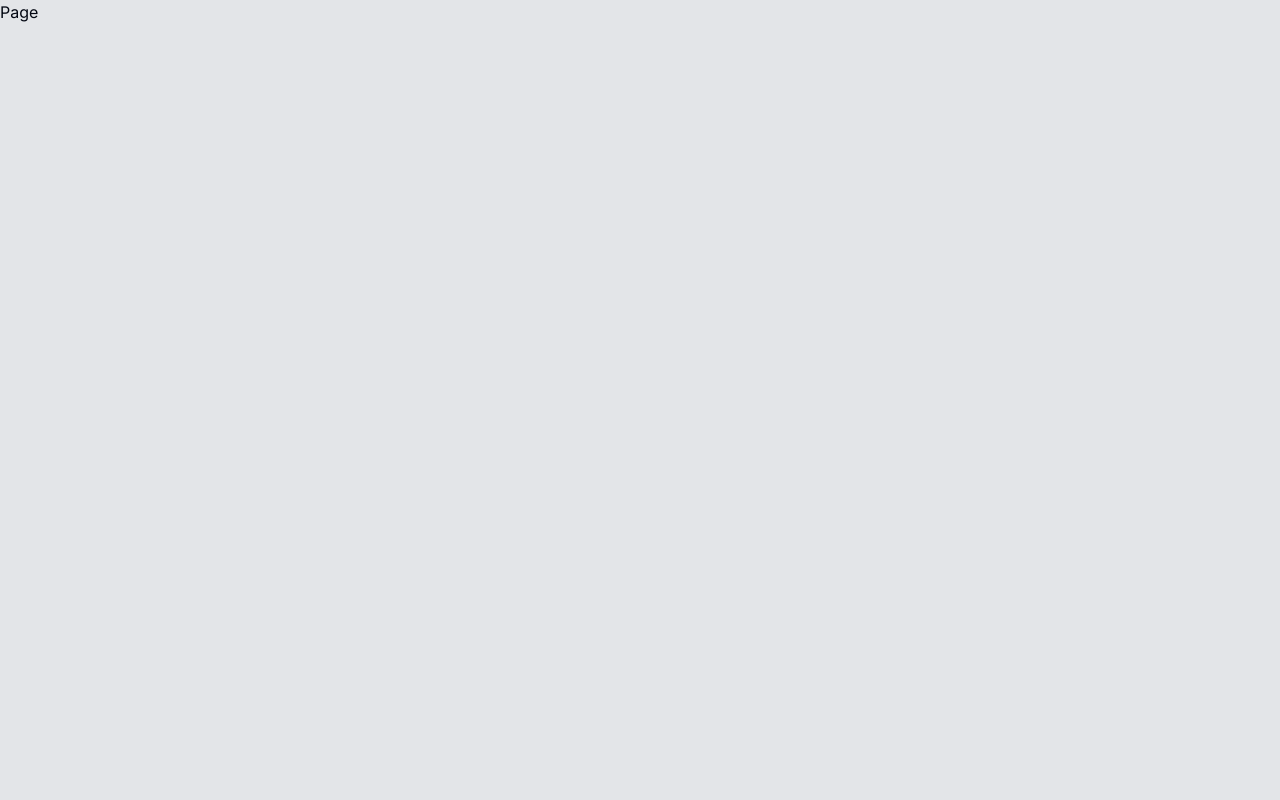
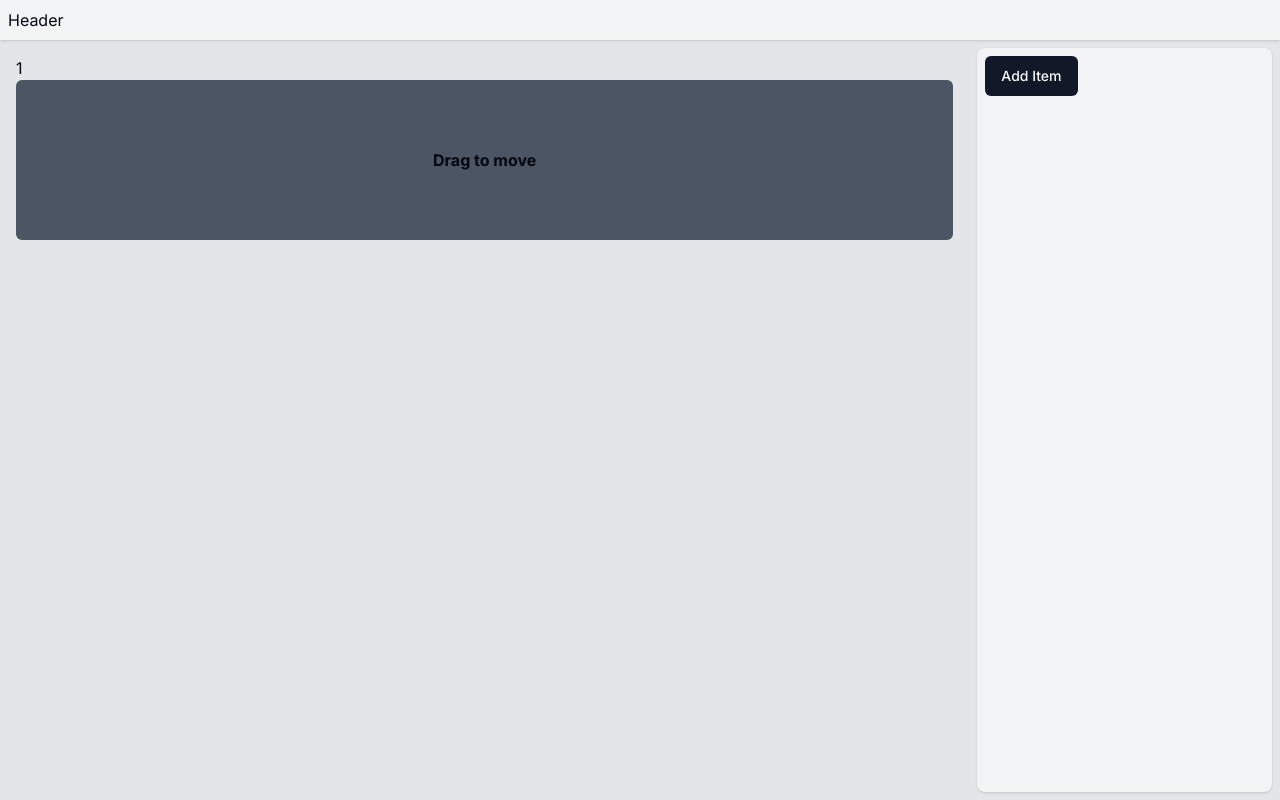
Before and after one commit to SammitBadodekar/Webstr, a Next.js app: page /create in a window 1280 px wide. Built offline with nearby package versions, Linux system fonts and the light colour scheme.

Commit message:
feat: create page layout

```diff
--- /dev/null
+++ b/app/create/canvas.tsx
@@ -0,0 +1,92 @@
+"use client";
+import React, { useState } from "react";
+import {
+  DndContext,
+  closestCenter,
+  KeyboardSensor,
+  PointerSensor,
+  useSensor,
+  useSensors,
+} from "@dnd-kit/core";
+import {
+  arrayMove,
+  SortableContext,
+  sortableKeyboardCoordinates,
+  verticalListSortingStrategy,
+} from "@dnd-kit/sortable";
+
+import { useSortable } from "@dnd-kit/sortable";
+import { CSS } from "@dnd-kit/utilities";
+
+function SortableItem(props: any) {
+  const { attributes, listeners, setNodeRef, transform, transition } =
+    useSortable({ id: props.id });
+
+  const style = {
+    transform: CSS.Transform.toString(transform),
+    transition,
+  };
+
+  return (
+    <div
+      className=" cursor-grab"
+      ref={setNodeRef}
+      style={style}
+      {...attributes}
+      {...listeners}
+    >
+      <div>
+        <p>{props.id}</p>
+        <div className=" flex h-40 items-center justify-center rounded-md bg-gray-600 font-bold">
+          Drag to move
+        </div>
+      </div>
+    </div>
+  );
+}
+
+function Canvas({
+  items,
+  setItems,
+}: {
+  items: any[];
+  setItems: (props: any) => void;
+}) {
+  const sensors = useSensors(
+    useSensor(PointerSensor),
+    useSensor(KeyboardSensor, {
+      coordinateGetter: sortableKeyboardCoordinates,
+    })
+  );
+
+  return (
+    <div className=" m-2 h-[calc(100dvh_-_4rem)] overflow-y-scroll p-2">
+      <DndContext
+        sensors={sensors}
+        collisionDetection={closestCenter}
+        onDragEnd={handleDragEnd}
+      >
+        <SortableContext items={items} strategy={verticalListSortingStrategy}>
+          {items.map((id) => (
+            <SortableItem key={id} id={id} />
+          ))}
+        </SortableContext>
+      </DndContext>
+    </div>
+  );
+
+  function handleDragEnd(event: any) {
+    const { active, over } = event;
+
+    if (active.id !== over.id) {
+      setItems((items: any) => {
+        const oldIndex = items.indexOf(active.id);
+        const newIndex = items.indexOf(over.id);
+
+        return arrayMove(items, oldIndex, newIndex);
+      });
+    }
+  }
+}
+
+export default Canvas;
--- /dev/null
+++ b/app/create/header.tsx
@@ -0,0 +1,11 @@
+import React from "react";
+
+const Header = () => {
+  return (
+    <div className=" bg-secondaryLightTheme p-2 shadow dark:bg-darkGray">
+      Header
+    </div>
+  );
+};
+
+export default Header;
--- a/app/create/page.tsx
+++ b/app/create/page.tsx
@@ -1,7 +1,22 @@
-import React from "react";
+"use client";
+import React, { useState } from "react";
+import Sidebar from "./sidebar";
+import Header from "./header";
+import Canvas from "./canvas";
 
 const Page = () => {
-  return <div>Page</div>;
+  const [items, setItems] = useState([1]);
+  return (
+    <div className="">
+      <Header />
+      <div className="flex w-full  ">
+        <div className=" w-full">
+          <Canvas items={items} setItems={setItems} />
+        </div>
+        <Sidebar items={items} setItems={setItems} />
+      </div>
+    </div>
+  );
 };
 
 export default Page;
--- /dev/null
+++ b/app/create/sidebar.tsx
@@ -0,0 +1,31 @@
+"use client";
+import { Button } from "@/components/ui/button";
+import React from "react";
+
+let counter = 1;
+
+const Sidebar = ({
+  items,
+  setItems,
+}: {
+  items: any[];
+  setItems: (props: any) => void;
+}) => {
+  const addItem = (item: any) => {
+    setItems((prev: any) => [item, ...prev]);
+  };
+  return (
+    <div className=" m-2 h-[calc(100dvh_-_3.5rem)] w-[30vw] max-w-sm rounded-lg bg-secondaryLightTheme p-2 shadow dark:bg-darkGray">
+      <Button
+        onClick={() => {
+          addItem(counter + 1);
+          counter++;
+        }}
+      >
+        Add Item
+      </Button>
+    </div>
+  );
+};
+
+export default Sidebar;
--- a/package.json
+++ b/package.json
@@ -10,6 +10,9 @@
   },
   "dependencies": {
     "@auth/prisma-adapter": "^1.0.5",
+    "@dnd-kit/core": "^6.1.0",
+    "@dnd-kit/sortable": "^8.0.0",
+    "@dnd-kit/utilities": "^3.2.2",
     "@hookform/resolvers": "^3.3.2",
     "@next-auth/prisma-adapter": "^0.4.4-canary.81",
     "@prisma/client": "^5.5.2",
```
Also changed, not shown: 1 other file (tests, documents, lock files or other folders).
